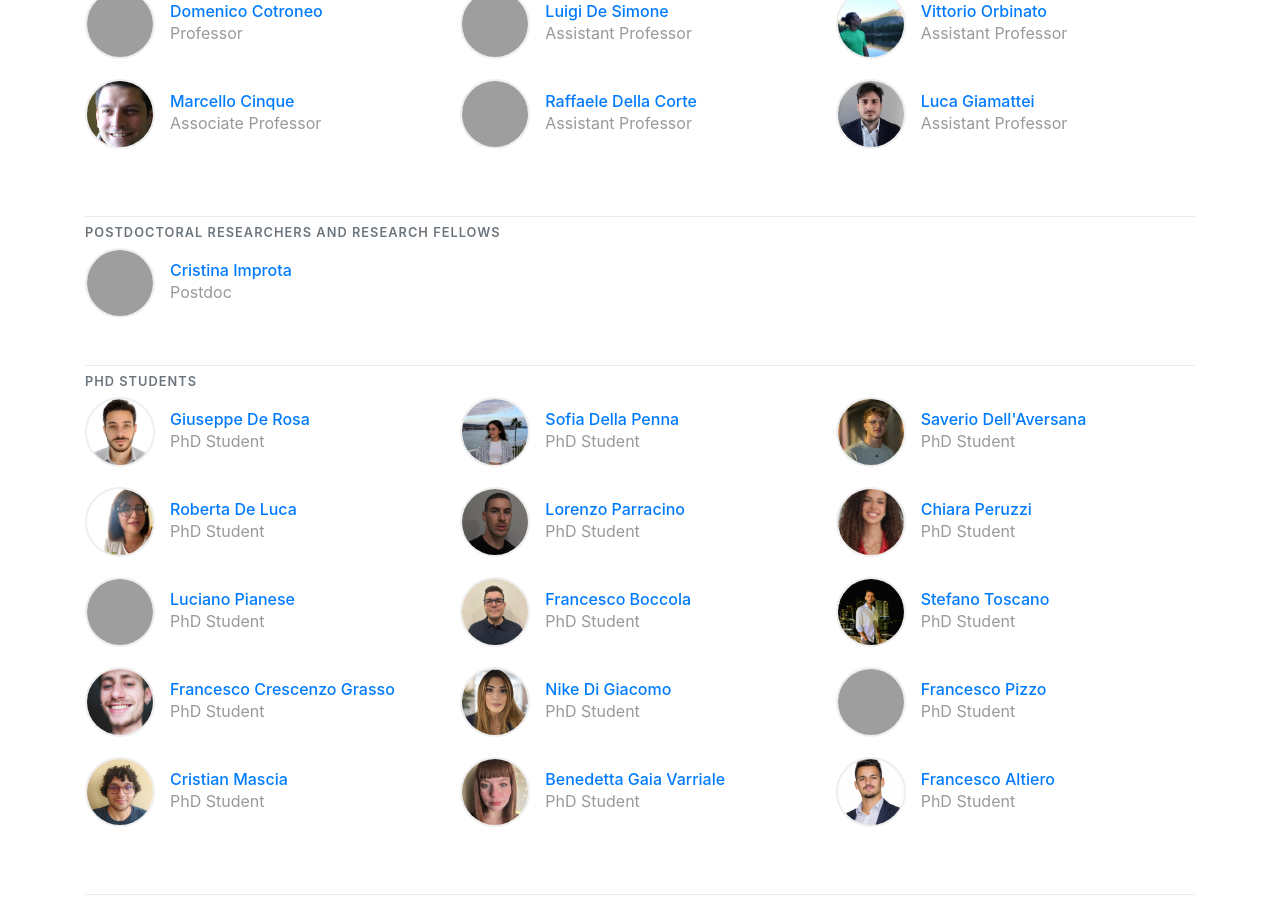
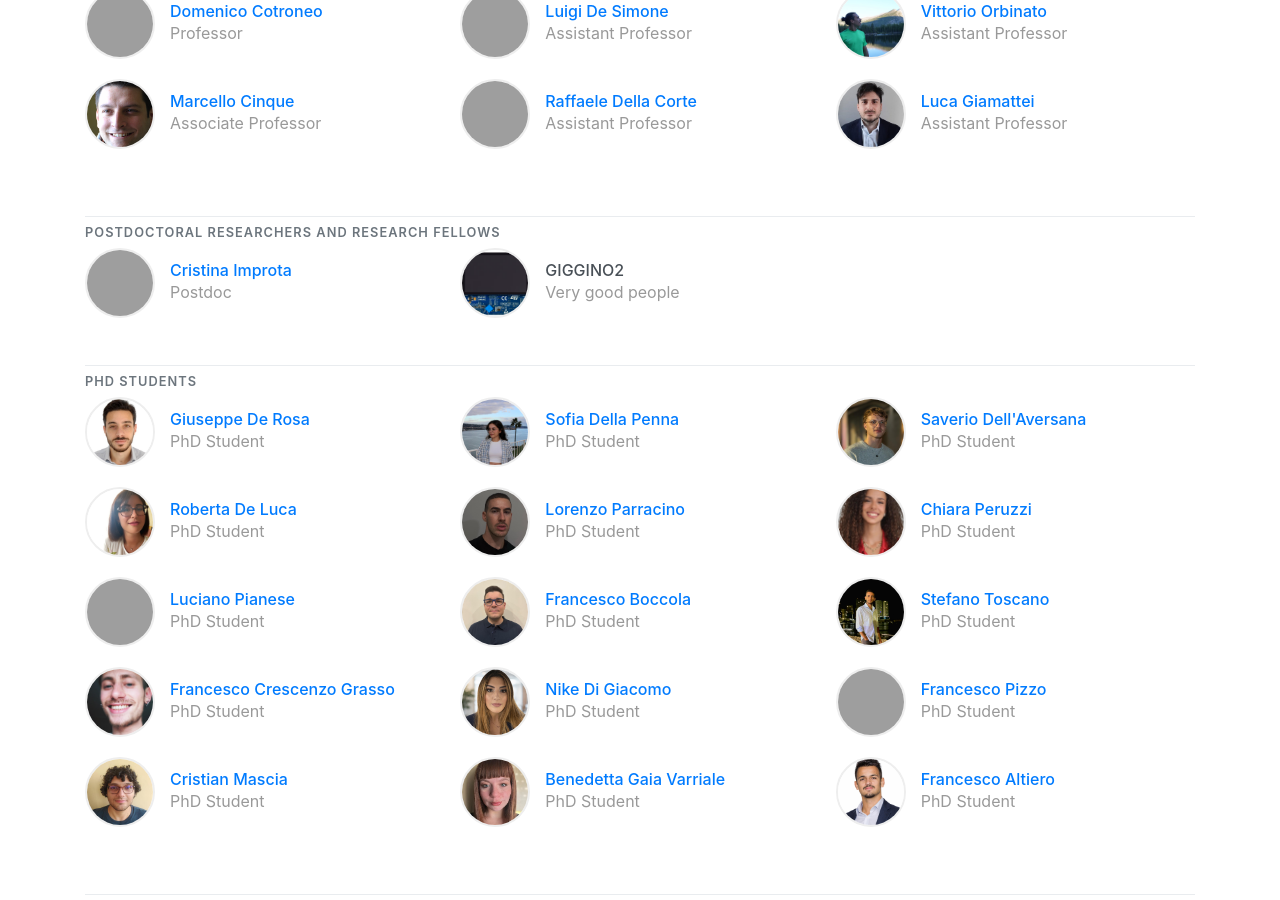
Before and after one commit to dessertlab/dessertlab.github.io, a Jekyll site: the page built from index.html, in a window 1280 px wide and 900 px high, scrolled down 1149 px, cut to the strip 0-900 px from the top of the window. Built offline with Jekyll 4.4.1, drawn with Linux system fonts in a browser that asks for light colours; comment, search, counter and statistics services are not loaded; grey boxes are pictures that could not be loaded.

Commit message:
Add person: giggino2

```diff
--- a/_data/people.yml
+++ b/_data/people.yml
@@ -452,3 +452,9 @@ cristiano-di-flora:
    role: former_researchers
    image: /img/people/foto_former_cristiano_di_flora.jpeg
    bio: Now at Weir Minerals, Finland
+
+giggino2:
+   display_name: "GIGGINO2"
+   role: postdoc
+   image: /img/people/board2p.png
+   bio: Very good people
```
